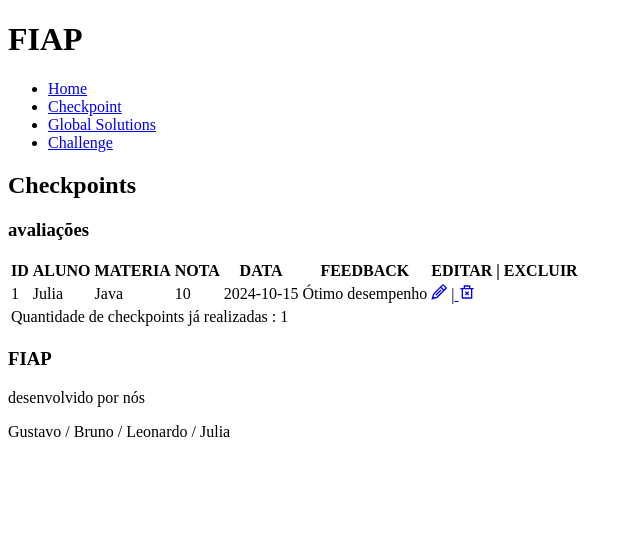
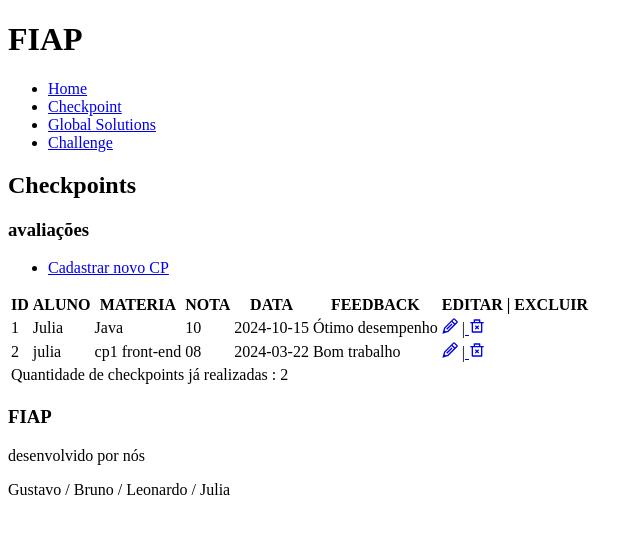
Before and after one commit to britojulia/cp6-front, a Next.js app in the folder portifolio/: page /checkpoint in a window 1280 px wide. Shown: the top 534 px of the page, without its empty margins (0-644 px from the left). Built offline with nearby package versions, Linux system fonts and the light colour scheme.

Commit message:
criando estrutura de pastas para rotas

```diff
--- a/portifolio/src/app/checkpoint/page.tsx
+++ b/portifolio/src/app/checkpoint/page.tsx
@@ -37,8 +37,17 @@
 
     return (
         <div>
+            <div>
             <h2>Checkpoints</h2>
             <h3>avaliações </h3>
+            <div>
+                <nav>
+                    <ul>
+                        <li><Link href="/checkpoint/cad-checkpoint">Cadastrar novo CP</Link></li>
+                    </ul>
+                </nav>
+            </div>
+            </div>
 
             <table className="tabelaProd">
                 <thead>
--- a/portifolio/src/data/banco.json
+++ b/portifolio/src/data/banco.json
@@ -1 +1 @@
-[{"id":1,"aluno":"Julia","materia":"Java","nota":10,"data":"2024-10-15","feedback":"Ótimo desempenho"}]
+[{"id":1,"aluno":"Julia","materia":"Java","nota":10,"data":"2024-10-15","feedback":"Ótimo desempenho"},{"aluno":"julia","materia":"cp1 front-end","nota":"08","data":"2024-03-22","feedback":"Bom trabalho","id":2}]
```
Also changed, not shown: portifolio/src/app/checkpoint/cad-checkpoint/page.tsx (+2 -5 lines), portifolio/src/app/api/base-global/[id]/route.ts (added), portifolio/src/app/api/base-global/route.ts (added), portifolio/src/app/global-solution/[id]/page.tsx (added), portifolio/src/app/global-solution/cad-global/page.tsx (added), portifolio/src/app/global-solution/layout.tsx (added), portifolio/src/app/global-solution/page.tsx (added), portifolio/src/types/global.ts (added).
